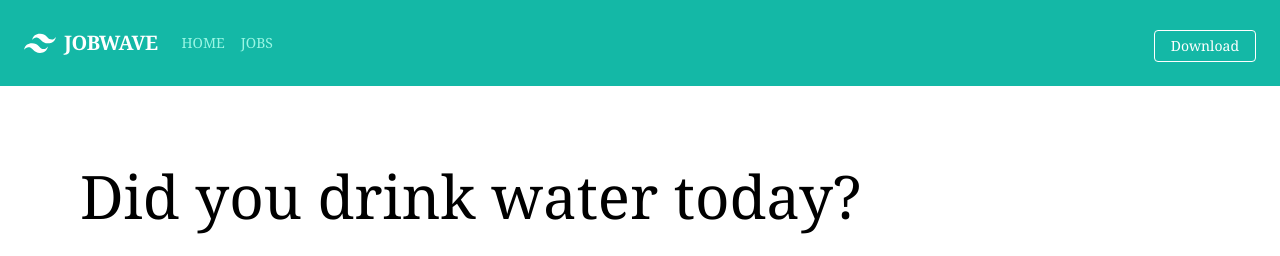
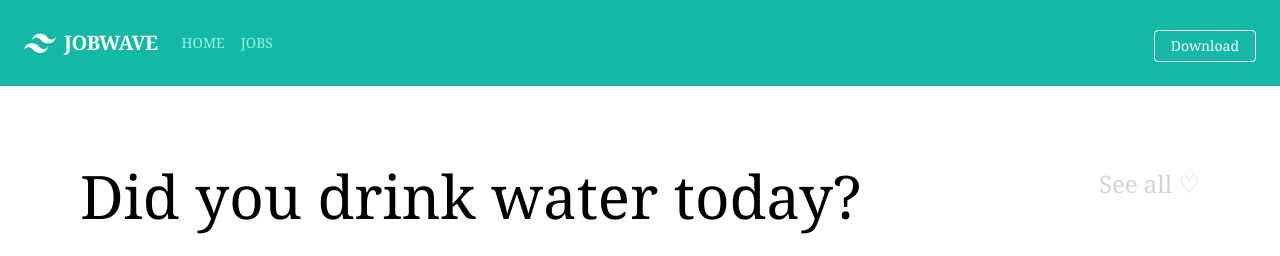
Before and after one commit to gnieb/jobsurge, a React (Create React App) app in the folder client/: page / in a window 1280 px wide. Shown: the top 256 px of the page. Built offline with nearby package versions, Linux system fonts and the light colour scheme; no server answers.

Commit message:
secret text and Advice.js component created

```diff
--- a/client/src/Home.js
+++ b/client/src/Home.js
@@ -32,6 +32,7 @@ export default function Home () {
                 </div>
             <div className="m-5 p-5">
                 <p className="text-3xl">{randomQuote.quote}</p>
+                <p className="text-gray-300 text-right hover:text-teal-400 hover:cursor-pointer">See all ♡</p>
             </div>
         </div>
         <div className="flex items-center justify-center">
```
Also changed, not shown: client/src/Advice.js (added).
